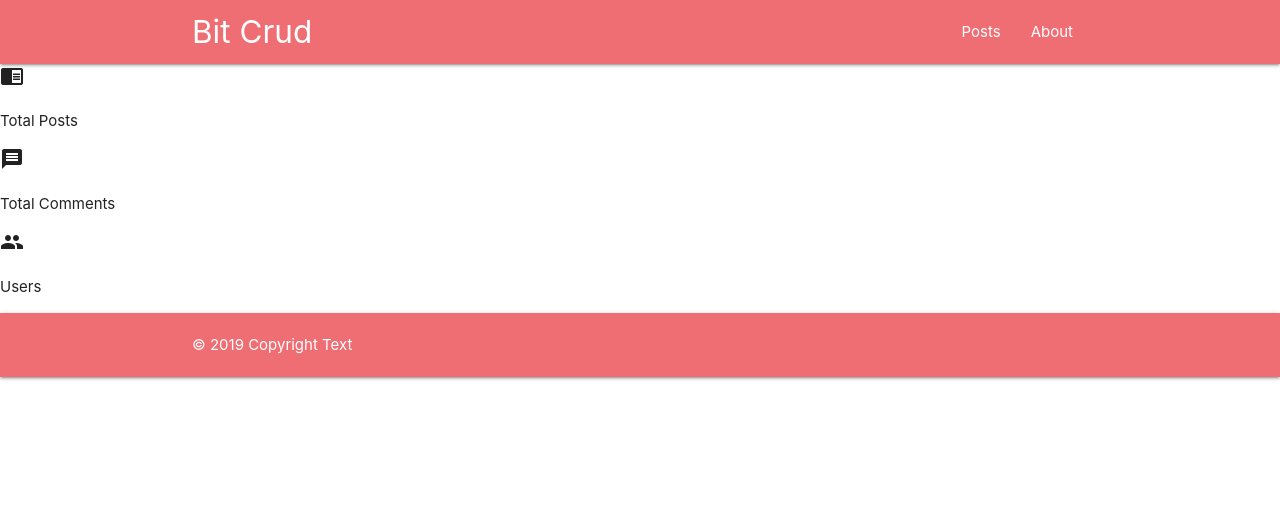
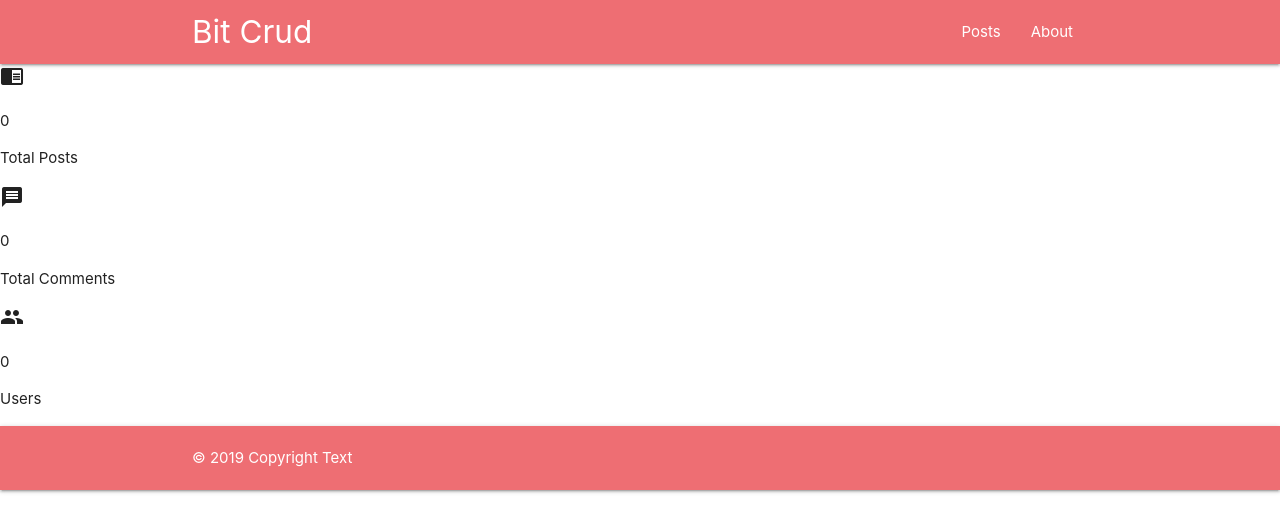
Before and after one commit to MilanSunjevaric/Final_Project, a React (Create React App) app in the folder final-project/: page /#/dashboard in a window 1280 px wide. Shown: the top 532 px of the page. Built offline with nearby package versions, Linux system fonts and the light colour scheme.

Commit message:
added components to dashboard

```diff
--- a/final-project/src/view/components/Dashboard/TotalCom.js
+++ b/final-project/src/view/components/Dashboard/TotalCom.js
@@ -1,19 +1,25 @@
 import React from 'react'
 import DashBoardCard from './DashBoardCard'
+import { http } from '../../../Services/HttpService'
 
 
 class TotalCom extends React.Component {
     constructor(props) {
         super(props)
         this.state = {
-            comments: null
+            comments: []
         }
+    }
+
+    getComments = () => {
+        http.get('/comments')
+            .then(res => this.setState({ comments: res.data }))
     }
 
     render() {
         return (
             <div>
-                <DashBoardCard icon="message" number={this.state.posts} name="Total Comments" />
+                <DashBoardCard icon="message" number={this.state.comments.length} name="Total Comments" />
 
             </div>
         )
--- a/final-project/src/view/components/Dashboard/TotalPosts.js
+++ b/final-project/src/view/components/Dashboard/TotalPosts.js
@@ -1,19 +1,29 @@
 import React from 'react'
 import DashBoardCard from './DashBoardCard'
-
+import { http } from '../../../Services/HttpService'
 
 class TotalPosts extends React.Component {
     constructor(props) {
         super(props)
         this.state = {
-            posts: null
+            posts: []
+
+
         }
+
+    }
+
+
+    getPost = () => {
+        http.get('/posts')
+            .then(res => this.setState({ posts: res }))
+
     }
 
     render() {
         return (
             <div>
-                <DashBoardCard icon="chrome_reader_mode" number={this.state.posts} name="Total Posts" />
+                <DashBoardCard icon="chrome_reader_mode" number={this.state.posts.length} name="Total Posts" />
 
             </div>
         )
--- a/final-project/src/view/components/Dashboard/Users.js
+++ b/final-project/src/view/components/Dashboard/Users.js
@@ -1,19 +1,24 @@
 import React from 'react'
 import DashBoardCard from './DashBoardCard'
+import { http } from '../../../Services/HttpService'
 
 
 class TotalUsers extends React.Component {
     constructor(props) {
         super(props)
         this.state = {
-            users: null
+            users: []
         }
+    }
+    getPost = () => {
+        http.get('/users')
+            .then(res => this.setState({ users: res.data }))
     }
 
     render() {
         return (
             <div>
-                <DashBoardCard icon="people" number={this.state.users} name="Users" />
+                <DashBoardCard icon="people" number={this.state.users.length} name="Users" />
 
             </div>
         )
```
